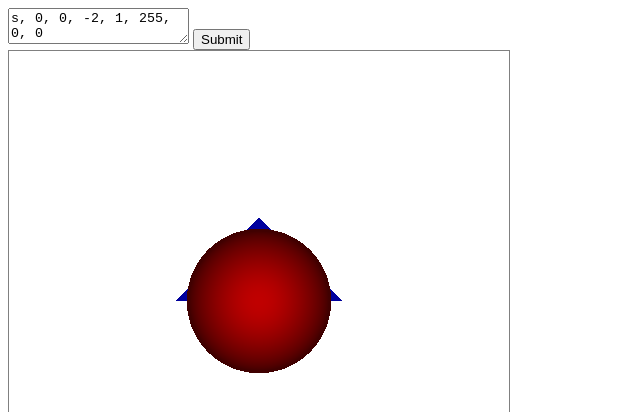
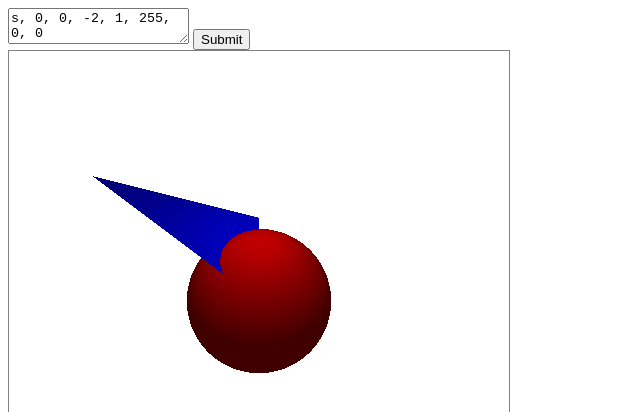
Before and after one commit to sangwo/web-ray-tracer, a plain HTML site: page index.html in a window 1280 px wide. Both pictures are taken after a click on the input 221 px from the left and 39 px from the top of the page. Shown: the top 412 px of the page, without its empty margins (0-640 px from the left). Drawn offline with Linux system fonts and the light colour scheme.

Commit message:
updated Triangle.intersects
now using barycentric coordinates and Cramer's rule

```diff
--- a/Sphere.js
+++ b/Sphere.js
@@ -27,19 +27,19 @@ export class Sphere {
   }
 
   // Given a Ray object, return the t value for the intersection (null if the
-  // ray doesn’t intersect the sphere)
+  // ray doesn’t intersect with the sphere)
   intersects(ray) {
     var oc = vec3.subtract(vec3.create(), ray.origin, this.center);
     var a = vec3.dot(ray.direction, ray.direction);
     var b = 2 * vec3.dot(ray.direction, oc);
     var c = vec3.dot(oc, oc) - this.radius * this.radius;
-    var discriminant = b * b - 4 * a * c;
+    var discriminant = b*b - 4*a*c;
 
     if (discriminant < 0) {
       return null;
     } else {
       // keep the smaller (closer) value of t
-      var t = (-b - Math.sqrt(discriminant)) / 2 * a;
+      var t = (-b - Math.sqrt(discriminant)) / 2*a;
       return t;
     }
   }
--- a/Triangle.js
+++ b/Triangle.js
@@ -21,7 +21,8 @@ export class Triangle {
     var normal = vec3.normalize(vec3.create(), vec3.cross(vec3.create(), v0v1,
         v0v2));
     var negNormal = vec3.negate(vec3.create(), normal);
-    var normalAngle = vec3.angle(normal, vec3.negate(vec3.create(), rayDirection));
+    var normalAngle = vec3.angle(normal, vec3.negate(vec3.create(),
+        rayDirection));
     var negNormalAngle = vec3.angle(negNormal, vec3.negate(vec3.create(),
         rayDirection));
     // regardless of order of vertices, normal will always point towards z+
@@ -32,35 +33,41 @@ export class Triangle {
   }
 
   // Given a Ray object, return the t value for the intersection (null if the
-  // ray doesn’t intersect the triangle)
+  // ray doesn’t intersect with the triangle)
   intersects(ray) {
-    var normal = this.normal(null, ray.direction);
+    var E = ray.origin;
+    var D = ray.direction;
+    var a = this.v0[0] - this.v1[0];
+    var b = this.v0[1] - this.v1[1];
+    var c = this.v0[2] - this.v1[2];
+    var d = this.v0[0] - this.v2[0];
+    var e = this.v0[1] - this.v2[1];
+    var f = this.v0[2] - this.v2[2];
+    var g = D[0];
+    var h = D[1];
+    var i = D[2];
+    var j = this.v0[0] - E[0];
+    var k = this.v0[1] - E[1];
+    var l = this.v0[2] - E[2];
 
-    // check if ray and plane are parallel
-    var nDotRayDirection = vec3.dot(normal, ray.direction);
-    if (nDotRayDirection == 0) {
+    var ei_hf = e*i - h*f;
+    var gf_di = g*f - d*i;
+    var dh_eg = d*h - e*g;
+    var ak_jb = a*k - j*b;
+    var jc_al = j*c - a*l;
+    var bl_kc = b*l - k*c;
+    var M = a*ei_hf + b*gf_di + c*dh_eg;
+
+    var beta = (j*ei_hf + k*gf_di + l*dh_eg) / M;
+    var gamma = (i*ak_jb + h*jc_al + g*bl_kc) / M;
+
+    // ray doesn't intersect with triangle
+    if (beta < 0 || gamma < 0 || beta + gamma > 1) {
       return null;
     }
 
-    // compute t
-    var d = vec3.dot(this.v0, normal);
-    var t = (vec3.dot(normal, ray.origin) + d) / nDotRayDirection;
-
-    // check if the point is inside triangle (inside-outside test)
-    var point = ray.pointAtParameter(t);
-    var edge0 = vec3.subtract(vec3.create(), this.v1, this.v0);
-    var edge1 = vec3.subtract(vec3.create(), this.v2, this.v1);
-    var edge2 = vec3.subtract(vec3.create(), this.v0, this.v2);
-    var c0 = vec3.subtract(vec3.create(), point, this.v0);
-    var c1 = vec3.subtract(vec3.create(), point, this.v1);
-    var c2 = vec3.subtract(vec3.create(), point, this.v2);
-
-    if (vec3.dot(normal, vec3.cross(vec3.create(), edge0, c0)) < 0 &&
-        vec3.dot(normal, vec3.cross(vec3.create(), edge1, c1)) < 0 &&
-        vec3.dot(normal, vec3.cross(vec3.create(), edge2, c2)) < 0) {
-      return t;
-    }
-
-    return null;
+    // ray intersects with triangle
+    var t = - (f*ak_jb + e*jc_al + d*bl_kc) / M;
+    return t;
   }
 }
--- a/index.html
+++ b/index.html
@@ -6,7 +6,7 @@
   <body>
     <form>
       <textarea id="input-data">s, 0, 0, -2, 1, 255, 0, 0
-t, 0, 1, -1.5, 1, 0, -1.5, -1, 0, -1.5, 0, 0, 255</textarea>
+t, 0, 1, -1.5, -2, 1.5, -1.5, 0, 0, -1, 0, 0, 255</textarea>
       <input id="submit-button" type="submit">
     </form>
     <canvas id="rendered-image" width="500" height="500" style="border: 1px solid grey;"></canvas>
--- a/main.js
+++ b/main.js
@@ -58,8 +58,8 @@ function parseObjects(input, objects) {
 
 // render the volume on the image
 function render() {
-  //var light = vec3.fromValues(0, 1, -0.5);
-  var light = vec3.fromValues(0, 0, -0.5);
+  var light = vec3.fromValues(0, 1, -0.5); // top light
+  //var light = vec3.fromValues(0, 0, -0.5); // front light
 
   // parse input data into objects
   var input = document.getElementById("input-data").value;
```
